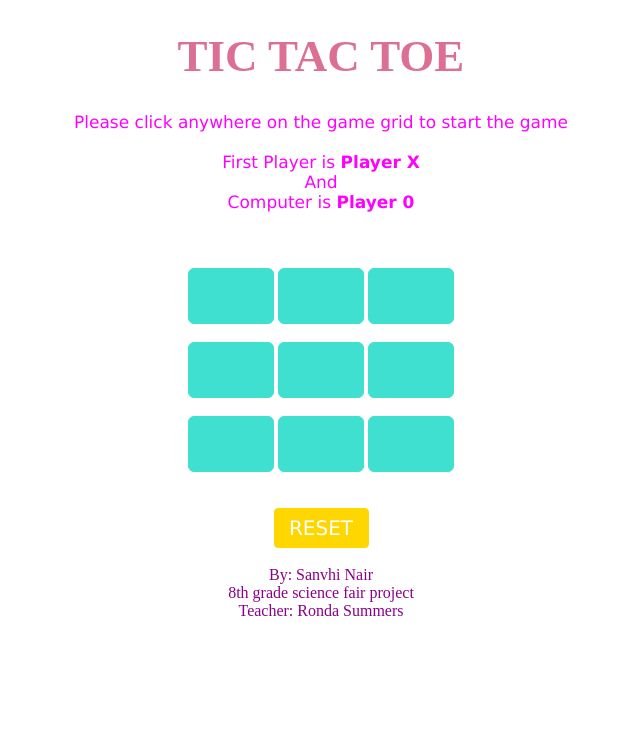
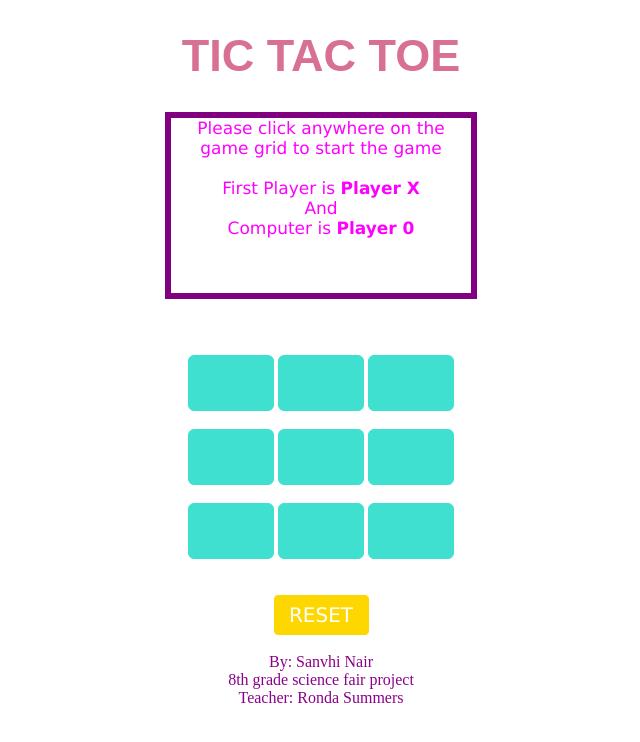
Before and after one commit to sanvhi/Tic-Tac-Toe-Game, a plain HTML site: page index.html in a window 1280 px wide. Shown: the whole page, without its empty margins (319-959 px from the left). Drawn offline with Linux system fonts and the light colour scheme.

Commit message:
Update style.css

```diff
--- a/style.css
+++ b/style.css
@@ -2,8 +2,9 @@
 	/* CSS Code */
 	/* Heading */
 	h1{
-		color: palevioletred;
+		color: #d87093;
 		font-size: 45px;
+		font-family: Arial, Helvetica, sans-serif;
   }
   footer{
     color:darkmagenta;
@@ -74,7 +75,12 @@
   	#ins {
 		font-family: Verdana,
 			Geneva, Tahoma, sans-serif;
-
+			border: 6px;
+			border-style: solid;
+			width: 300px;
+            height: 175px;
+			margin: auto;
+			border-color: purple;
 		color: magenta;
 		font-size: 17px;
 	}
```
